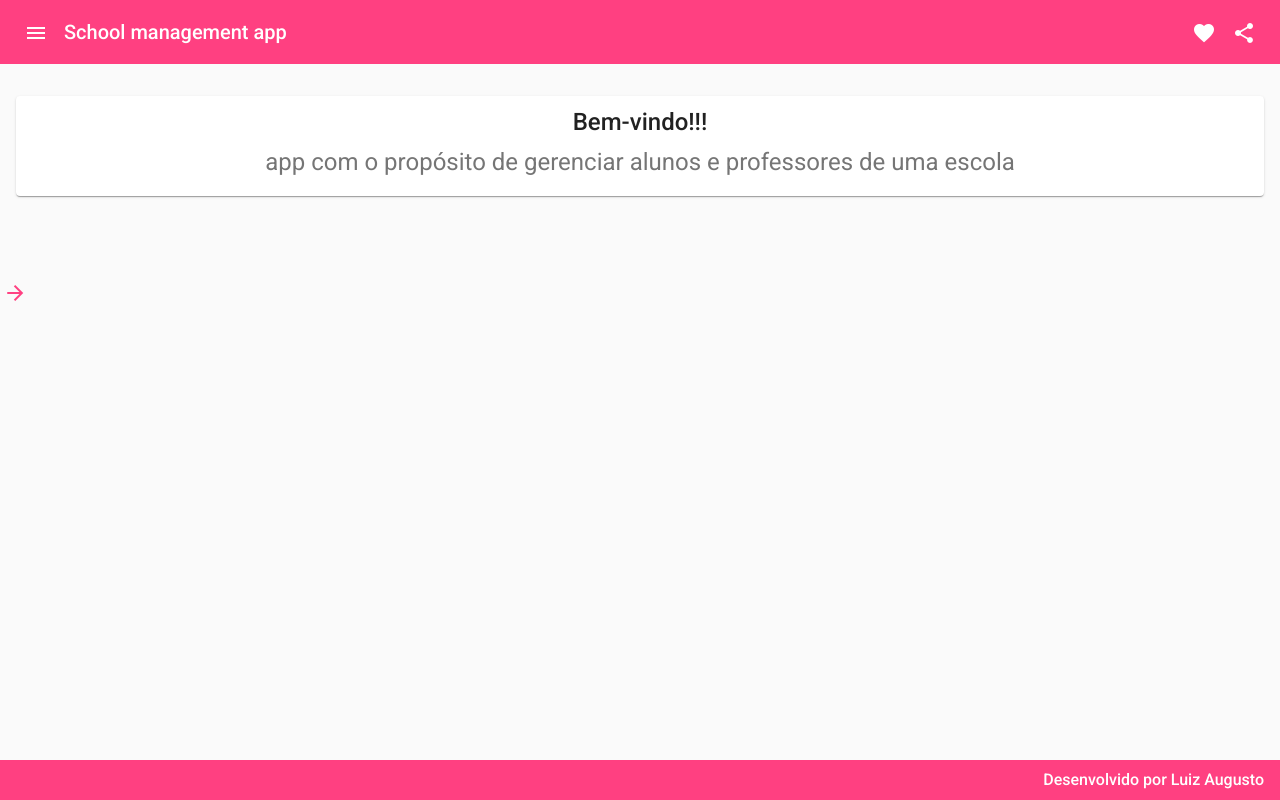
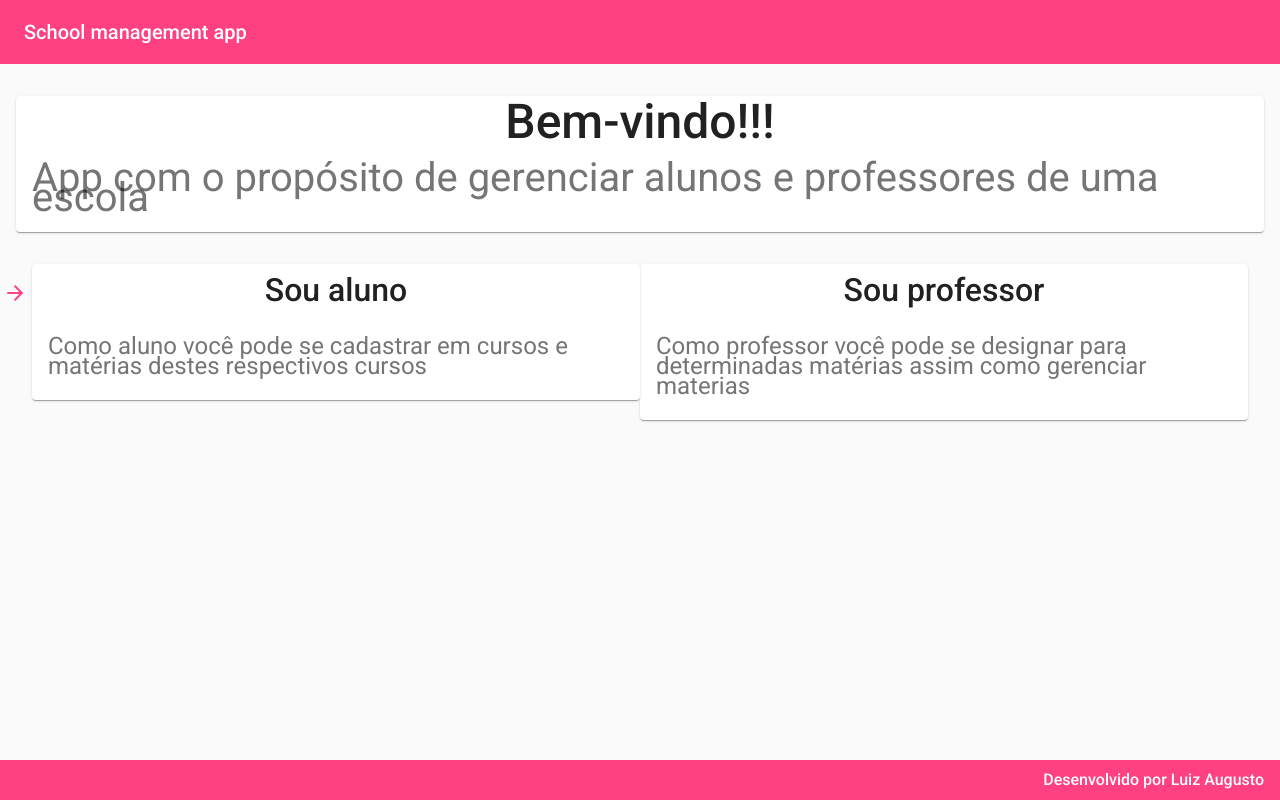
Before and after one commit to Adela1de/school-api-front, an Angular app: page / in a window 1280 px wide. Built offline with nearby package versions, Linux system fonts and the light colour scheme.

Commit message:
html and css adjustments

```diff
--- a/src/app/components/template/header/header.component.css
+++ b/src/app/components/template/header/header.component.css
@@ -4,10 +4,6 @@
   font-size: 1.5rem;
 }
 
-.example-spacer {
-    flex: 1 1 auto;
-}
-
 h1{
   padding-left: .5rem;
 }
--- a/src/app/components/template/header/header.component.html
+++ b/src/app/components/template/header/header.component.html
@@ -1,13 +1,3 @@
 <mat-toolbar mat-toolbar color="accent" class="header">
-    <button mat-icon-button class="example-icon" (click)="onMenuClick()" aria-label="Example icon-button with menu icon">
-      <mat-icon>menu</mat-icon>
-    </button>
     <h1>School management app</h1>
-    <span class="example-spacer"></span>
-    <button mat-icon-button class="example-icon favorite-icon" aria-label="Example icon-button with heart icon">
-      <mat-icon>favorite</mat-icon>
-    </button>
-    <button mat-icon-button class="example-icon" aria-label="Example icon-button with share icon">
-      <mat-icon>share</mat-icon>
-    </button>
 </mat-toolbar>
--- a/src/app/components/views/home/home.component.css
+++ b/src/app/components/views/home/home.component.css
@@ -2,6 +2,20 @@
 {
     width: 95%;
     margin: 2rem auto;
+}
+
+.aluno
+{
+    width: 45%;
+    margin-left: 2rem;
+
+}
+
+.professor
+{
+    width: 45%;
+    margin-right: 2rem;
+    float: right;
 }
 
 .title
@@ -9,7 +23,26 @@
     display: flex;
     justify-content: center;
     align-items: center;
-    padding-bottom: 1rem;
+    padding-bottom: 2rem;
+    font-size: 3rem;
+}
+
+.alunoTitle
+{
+    display: flex;
+    justify-content: center;
+    align-items: center;
+    padding-bottom: 2rem;
+    font-size: 2rem;
+}
+
+.professorTitle
+{
+    display: flex;
+    justify-content: center;
+    align-items: center;
+    padding-bottom: 2rem;
+    font-size: 2rem;
 }
 
 .subtitle
@@ -17,9 +50,28 @@
     display: flex;
     justify-content: center;
     align-items: center;
+    font-size: 2.5rem;
+    padding-bottom: 0.5rem;
+}
+
+.alunoSubtitle
+{
+    display: flex;
+    justify-content: center;
+    align-items: center;
     font-size: 1.5rem;
     padding-bottom: 0.5rem;
 }
+
+.professorSubtitle
+{
+    display: flex;
+    justify-content: center;
+    align-items: center;
+    font-size: 1.5rem;
+    padding-bottom: 0.5rem;
+}
+
 
 @media(max-width: 450px)
 {
--- a/src/app/components/views/home/home.component.html
+++ b/src/app/components/views/home/home.component.html
@@ -3,6 +3,24 @@
         Bem-vindo!!!
     </mat-card-title>
     <mat-card-subtitle class="subtitle">
-        app com o propósito de gerenciar alunos e professores de uma escola
+        App com o propósito de gerenciar alunos e professores de uma escola
     </mat-card-subtitle>
 </mat-card>
+
+<mat-card class="professor mat-elevetion-z4" mat-card color="accent">
+    <mat-card-title class="professorTitle">
+        Sou professor
+    </mat-card-title>
+    <mat-card-subtitle class="professorSubtitle">
+        Como professor você pode se designar para determinadas matérias assim como gerenciar materias
+    </mat-card-subtitle>
+</mat-card>
+
+<mat-card class="aluno mat-elevetion-z4" mat-card color="accent">
+    <mat-card-title class="alunoTitle">
+        Sou aluno
+    </mat-card-title>
+    <mat-card-subtitle class="alunoSubtitle">
+        Como aluno você pode se cadastrar em cursos e matérias destes respectivos cursos
+    </mat-card-subtitle>
+</mat-card>
```
